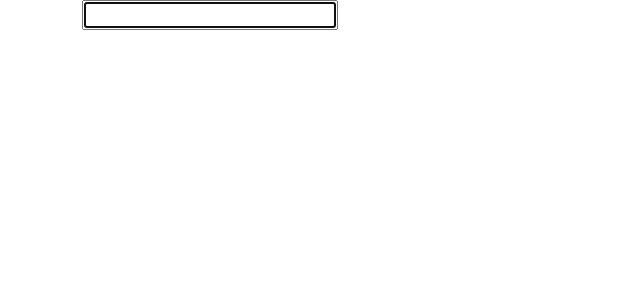
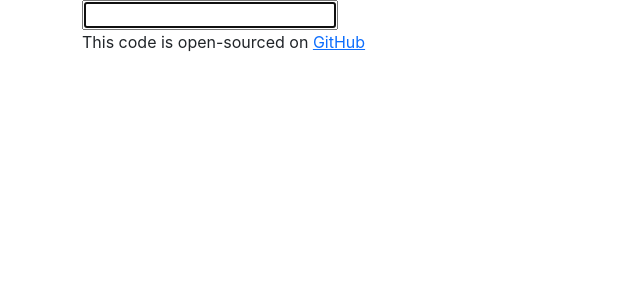
Before and after one commit to zszczesna/dictionary, a React (Create React App) app: page / in a window 1280 px wide. Shown: the top 300 px of the page, without its empty margins (0-640 px from the left). Built offline with nearby package versions, Linux system fonts and the light colour scheme.

Commit message:
added footer

```diff
--- a/src/App.js
+++ b/src/App.js
@@ -8,6 +8,8 @@ function App() {
     <div className="App">
       <div className="container">
         <Dictionary />
+
+        <footer>This code is open-sourced on <a href="https://github.com/zszczesna/dictionary">GitHub</a></footer>
       </div>
     </div>
   );
```
